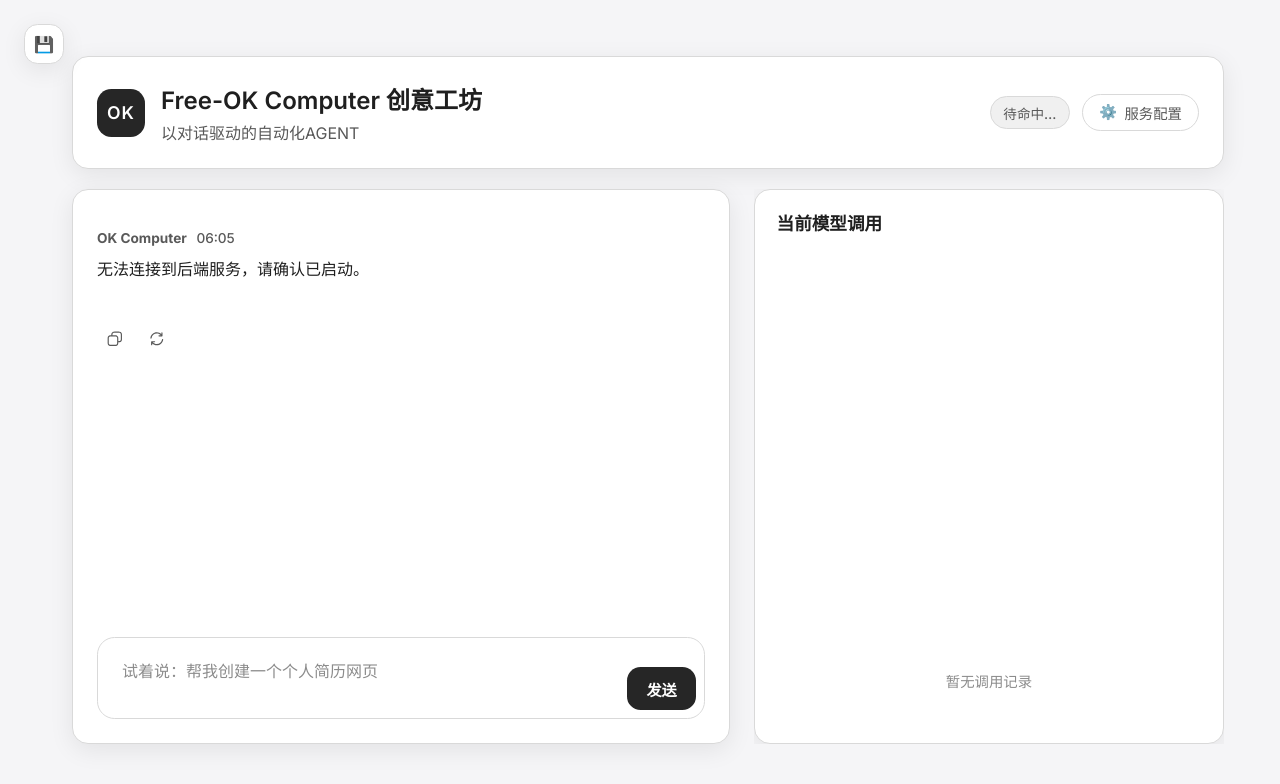
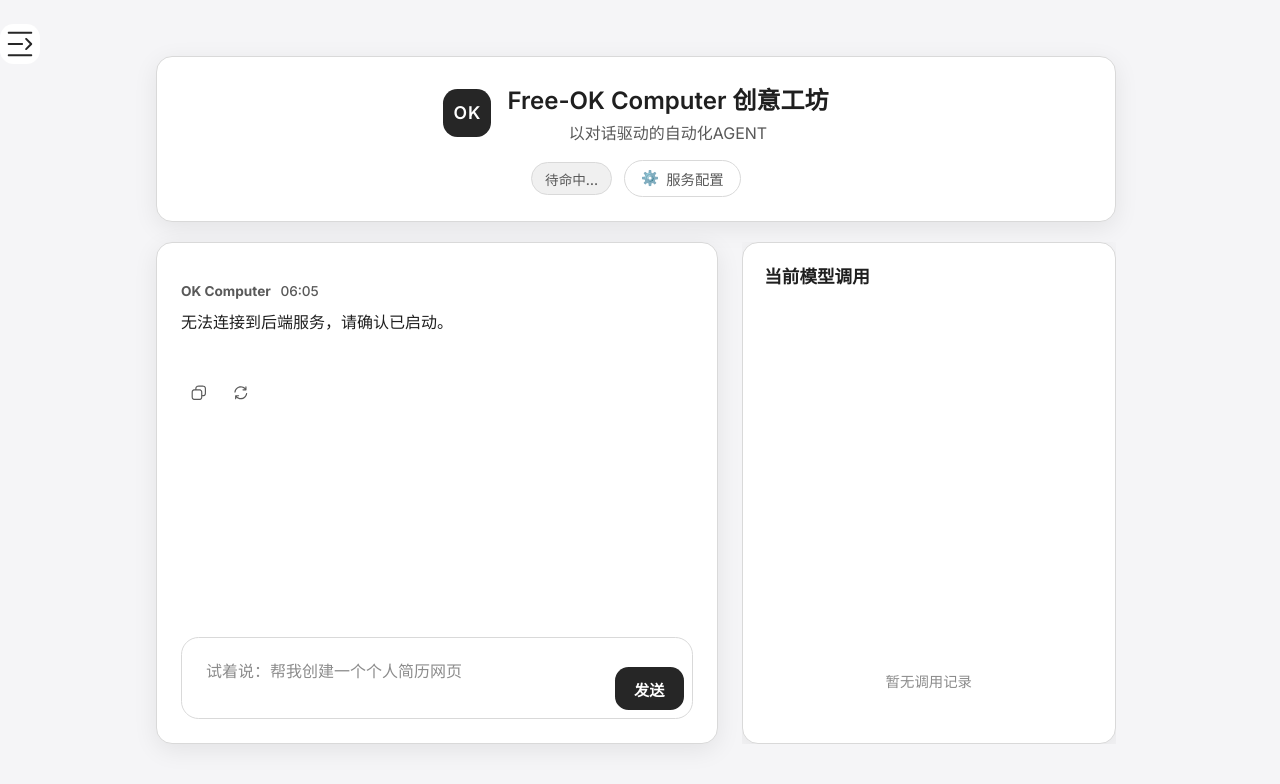
Before and after one commit to kexinoh/free-OKC, a plain HTML site: page frontend/index.html in a window 1280 px wide. Drawn offline with nearby package versions, Linux system fonts and the light colour scheme; no server answers.

Commit message:
Use provided SVG icon for history toggle

```diff
--- a/frontend/app/conversationPanel.js
+++ b/frontend/app/conversationPanel.js
@@ -86,6 +86,14 @@ export function createConversationPanel({
 
   const isHistoryOpen = () => historySidebar?.classList.contains('open') ?? false;
 
+  const updateHistoryToggleIcon = (isOpen) => {
+    if (!historyToggle) return;
+    historyToggle.setAttribute(
+      'aria-label',
+      isOpen ? '收起历史会话侧栏' : '展开历史会话侧栏',
+    );
+  };
+
   const setHistoryOpen = (shouldOpen) => {
     if (!historySidebar || !historyToggle) return false;
     if (shouldOpen) {
@@ -94,6 +102,7 @@ export function createConversationPanel({
       historySidebar.classList.remove('open');
     }
     historyToggle.setAttribute('aria-expanded', String(shouldOpen));
+    updateHistoryToggleIcon(shouldOpen);
     if (shouldOpen) {
       historyPanel?.focus();
     }
@@ -211,6 +220,8 @@ export function createConversationPanel({
     return getCurrentConversation();
   };
 
+  updateHistoryToggleIcon(isHistoryOpen());
+
   return {
     renderConversationList,
     isHistoryOpen,
--- a/frontend/index.html
+++ b/frontend/index.html
@@ -21,9 +21,21 @@
           id="history-toggle"
           aria-expanded="false"
           aria-controls="history-panel"
-          aria-label="切换历史会话侧栏"
+          aria-label="展开历史会话侧栏"
         >
-          <span class="history-toggle-icon" aria-hidden="true">💾</span>
+          <svg
+            class="history-toggle-icon"
+            aria-hidden="true"
+            viewBox="0 0 1024 1024"
+            role="img"
+            focusable="false"
+            xmlns="http://www.w3.org/2000/svg"
+          >
+            <path
+              d="M64 101.3C64 80.7 80.7 64 101.3 64h821.3c20.6 0 37.3 16.7 37.3 37.3 0 20.6-16.7 37.3-37.3 37.3H101.3c-20.6 0.1-37.3-16.5-37.3-37.3zM64 512c0-20.6 16.8-37.3 37.6-37.3h484.8c20.8 0 37.6 16.6 37.6 37.3 0 20.6-16.8 37.3-37.6 37.3H101.6c-9.9 0.1-19.5-3.9-26.6-10.9-7-6.9-11-16.5-11-26.4zM64 922.7c0-20.6 16.7-37.3 37.3-37.3h821.3c20.6 0 37.3 16.7 37.3 37.3 0 20.6-16.7 37.3-37.3 37.3H101.3C80.7 960 64 943.4 64 922.7zM709.6 351.7c-14.1-14.6-13.9-37.9 0.5-52.3 14.4-14.4 37.7-14.6 52.3-0.5l186.7 186.7c14.6 14.6 14.6 38.2 0 52.8L762.4 725.1c-14.6 14.2-37.9 14-52.3-0.5s-14.6-37.7-0.5-52.3L869.9 512 709.6 351.7z"
+              fill="currentColor"
+            ></path>
+          </svg>
           <span class="history-toggle-label"></span>
         </button>
         <div class="history-panel" id="history-panel" tabindex="-1">
--- a/frontend/styles.css
+++ b/frontend/styles.css
@@ -55,9 +55,11 @@ body {
   min-height: var(--viewport-height);
   height: var(--viewport-height);
   display: flex;
-  align-items: stretch;
+  align-items: flex-start;
   justify-content: flex-start;
   padding: var(--workspace-padding-block) var(--workspace-padding-inline);
+  padding-left: 0;
+  padding-right: var(--workspace-padding-inline);
   overflow: hidden;
 }
 
@@ -79,6 +81,7 @@ body.no-scroll { overflow: hidden; }
   max-width: 100%;
   display: flex;
   flex-direction: column;
+  align-items: center;
   gap: 1.25rem;
   padding: clamp(1.5rem, 4vh, 2.25rem) clamp(1rem, 4vw, 2rem);
   min-height: calc(var(--viewport-height) - (var(--workspace-padding-block) * 2));
@@ -98,9 +101,30 @@ body.no-scroll { overflow: hidden; }
   transition: box-shadow var(--transition-medium), border-color var(--transition-medium);
 }
 
-.app-header { padding: 1.5rem; display: flex; align-items: center; justify-content: space-between; }
-.logo-area { display: flex; align-items: center; gap: 1rem; }
-.header-actions { display: flex; align-items: center; gap: 0.75rem; }
+.app-header {
+  padding: 1.5rem;
+  display: flex;
+  flex-direction: column;
+  align-items: center;
+  justify-content: center;
+  gap: 1rem;
+  text-align: center;
+  width: 100%;
+  max-width: 960px;
+  margin: 0 auto;
+}
+.logo-area {
+  display: flex;
+  align-items: center;
+  justify-content: center;
+  gap: 1rem;
+}
+.header-actions {
+  display: flex;
+  align-items: center;
+  justify-content: center;
+  gap: 0.75rem;
+}
 
 .logo {
   width: 3rem;
@@ -196,31 +220,45 @@ body.no-scroll { overflow: hidden; }
   align-items: center;
   justify-content: center;
   border-radius: 0.85rem;
-  border: 1px solid var(--border-color);
+  border: none;
   background: var(--bg-panel);
-  color: var(--text-secondary);
+  color: var(--accent-color);
   font-size: 1rem;
+  font-weight: 600;
   cursor: pointer;
-  box-shadow: var(--shadow-soft);
-  transition: left var(--transition-medium), color var(--transition-fast), border-color var(--transition-fast), background-color var(--transition-fast), transform var(--transition-fast);
+  box-shadow: none;
+  transition: left var(--transition-medium), color var(--transition-fast), background-color var(--transition-fast), transform var(--transition-fast), box-shadow var(--transition-fast);
   z-index: 20;
 }
 
 .history-toggle:hover,
 .history-toggle:focus-visible {
   outline: none;
-  border-color: var(--border-strong);
   background: var(--bg-muted);
-  color: var(--accent-color);
+  color: var(--accent-strong);
   transform: translateY(-1px);
+  box-shadow: 0 0 0 2px rgba(38, 38, 38, 0.12);
 }
 
 .history-sidebar.open .history-toggle {
-  left: calc(280px + 1.25rem);
+  left: calc(280px + 0.75rem);
 }
 
 .history-toggle-icon {
-  font-size: 1rem;
+  width: 1.75rem;
+  height: 1.75rem;
+  display: block;
+  color: var(--accent-color);
+  transition: transform var(--transition-medium), color var(--transition-fast);
+}
+
+.history-toggle-icon path {
+  fill: currentColor;
+}
+
+.history-sidebar.open .history-toggle-icon {
+  transform: scaleX(-1);
+  color: var(--accent-strong);
 }
 
 .history-toggle-label {
@@ -273,8 +311,7 @@ body.no-scroll { overflow: hidden; }
 }
 
 .history-sidebar.open .history-toggle {
-  color: var(--accent-color);
-  border-color: var(--border-strong);
+  color: var(--accent-strong);
   background: var(--bg-muted);
 }
 
@@ -384,10 +421,14 @@ body.no-scroll { overflow: hidden; }
 
 .app-main {
   display: grid;
-  grid-template-columns: minmax(0, 1.4fr) minmax(0, 1fr);
+  grid-template-columns: minmax(0, 1.2fr) minmax(0, 0.8fr);
   gap: 1.5rem;
   flex: 1;
   min-height: 0;
+  width: 100%;
+  max-width: 960px;
+  margin: 0 auto;
+  justify-content: center;
 }
 
 .chat-panel {
@@ -1058,7 +1099,8 @@ body.no-scroll { overflow: hidden; }
   .app-header {
     flex-direction: column;
     gap: 1rem;
-    align-items: flex-start;
+    align-items: center;
+    text-align: center;
   }
   .chat-input {
     flex-direction: column;
```
